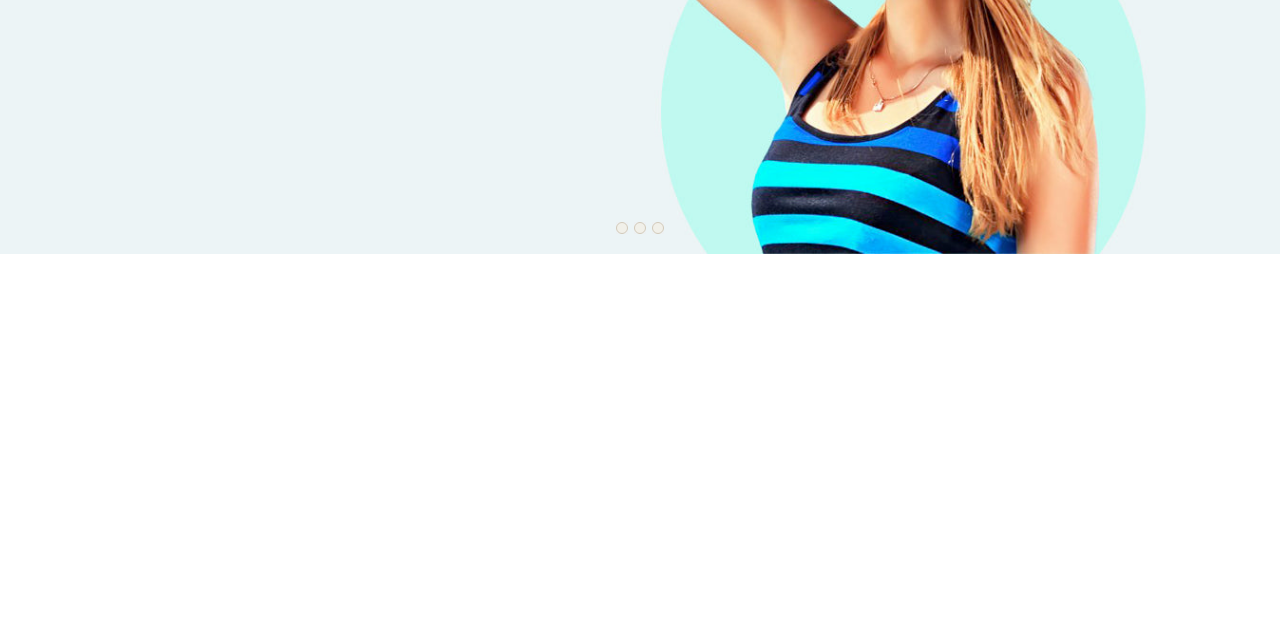
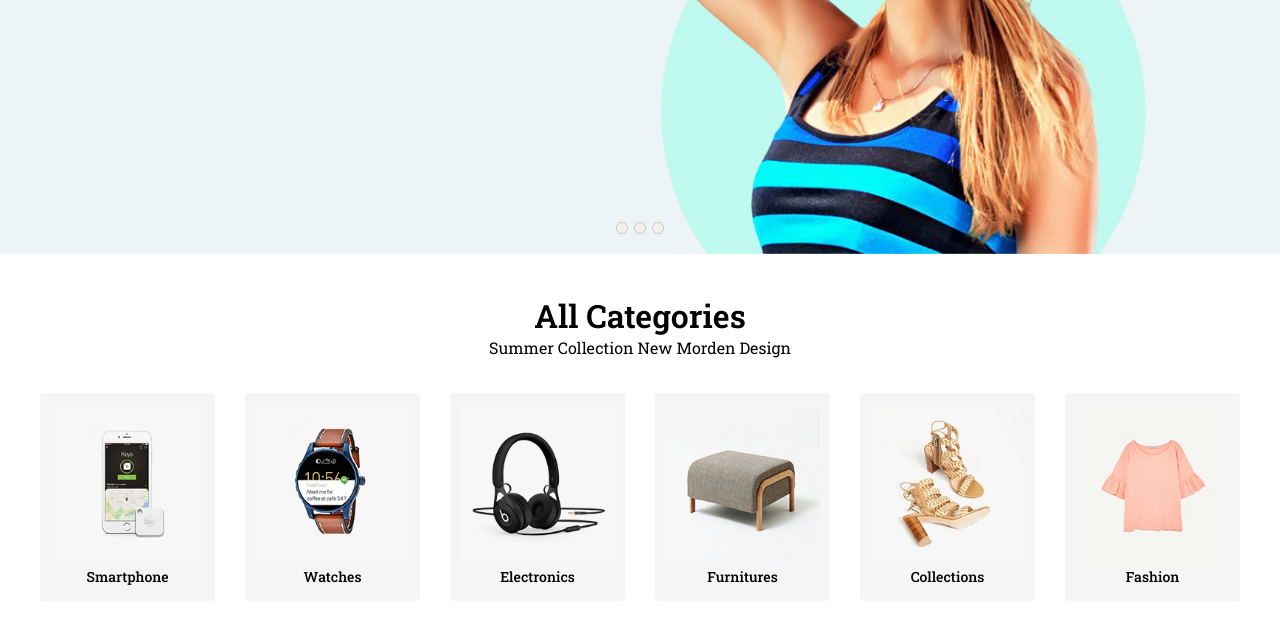
Before and after one commit to Semnuraa/e-commerce, a plain HTML site: page index.html in a window 1280 px wide. Shown: the part 546-1170 px from the top of the page. Before the commit the page ends 800 px from the top, so only its background shows below. Drawn offline with nearby package versions, Linux system fonts and the light colour scheme.

Commit message:
categories html ve css

```diff
--- a/css/base.css
+++ b/css/base.css
@@ -6,6 +6,9 @@
   padding: 0;
   box-sizing: border-box;
   font-family: "Roboto Slab", serif;
+}
+body{
+  overflow-x: hidden;
 }
 
 ul,
--- /dev/null
+++ b/css/components/category-item.css
@@ -0,0 +1,26 @@
+.categories .category-item{
+    background-color: #f5f5f5;
+    border-radius: 4px;
+    flex: 1;
+    width: 100%;
+    display: flex;
+    justify-content: center;
+}
+
+.categories .category-item a{
+    display: inline-block;
+    padding: 10px;
+    text-align: center;
+    margin: 5px 0;
+    font-size: 14px;
+    font-weight: 500;
+}
+
+.categories .category-item .category-image{
+        width: 100%;
+        transition: transform ease .2s;
+}
+
+.categories .category-item .category-image:hover{
+    transform: scale(1.1);
+}
--- a/css/main.css
+++ b/css/main.css
@@ -7,3 +7,7 @@
 /* component*/
 @import url(components/modal-search.css);
 @import url(components/slider.css);
+@import url(components/category-item.css);
+
+/* pages */
+@import url(pages/home.css);
--- /dev/null
+++ b/css/pages/home.css
@@ -0,0 +1,22 @@
+.section-title {
+    text-align: center;
+    margin-bottom: 35px;
+  }
+
+  .section-title h2 {
+    font-size: 32px;
+    font-weight: 600;
+  }
+
+  /*! categories start  */
+  .categories {
+    margin: 40px 0;
+  }
+
+  .categories .category-list {
+    display: flex;
+    gap: 30px;
+    margin-top: 30px;
+    flex-wrap: wrap;
+  }
+  /*! categories end  */
--- a/index.html
+++ b/index.html
@@ -15,11 +15,13 @@
   <!--! header start -->
   <header>
     <div class="global-notification">
+    <div class="container">
       <p>
         SUMMER SALE FOR ALL SWIM SUITS AND FREE EXPRESS INTERNATIONAL DELIVERY
         - OFF 50%! SHOP NOW
         <a href="shop.html">SHOP NOW</a>
       </p>
+    </div>
     </div>
     <div class="header-row">
       <div class="container">
@@ -293,6 +295,70 @@
   </div>
 </section>
 <!--! slider end   -->
+
+
+  <!--! categories start  -->
+  <section class="categories">
+    <div class="container">
+      <div class="section-title">
+        <h2>All Categories</h2>
+        <p>Summer Collection New Morden Design</p>
+      </div>
+      <ul class="category-list">
+        <li class="category-item">
+          <a href="#">
+            <img src="img/categories/categories1.png" alt="" class="category-image">
+            <span class="category-title">Smartphone</span>
+          </a>
+        </li>
+        <li class="category-item">
+          <a href="#">
+            <img src="img/categories/categories2.png" alt="" class="category-image">
+            <span class="category-title"> Watches </span>
+          </a>
+        </li>
+        <li class="category-item">
+          <a href="#">
+            <img src="img/categories/categories3.png" alt="" class="category-image">
+            <span class="category-title"> Electronics </span>
+          </a>
+        </li>
+        <li class="category-item">
+          <a href="#">
+            <img src="img/categories/categories4.png" alt="" class="category-image">
+            <span class="category-title"> Furnitures </span>
+          </a>
+        </li>
+        <li class="category-item">
+          <a href="#">
+            <img src="img/categories/categories5.png" alt="" class="category-image">
+            <span class="category-title"> Collections </span>
+          </a>
+        </li>
+        <li class="category-item">
+          <a href="#">
+            <img src="img/categories/categories6.png" alt="" class="category-image">
+            <span class="category-title"> Fashion </span>
+          </a>
+        </li>
+      </ul>
+    </div>
+  </section>
+  <!--! categories end  -->
+
+
+
+
+
+
+
+
+
+
+
+
+
+
 </body>
 
 </html>
```
